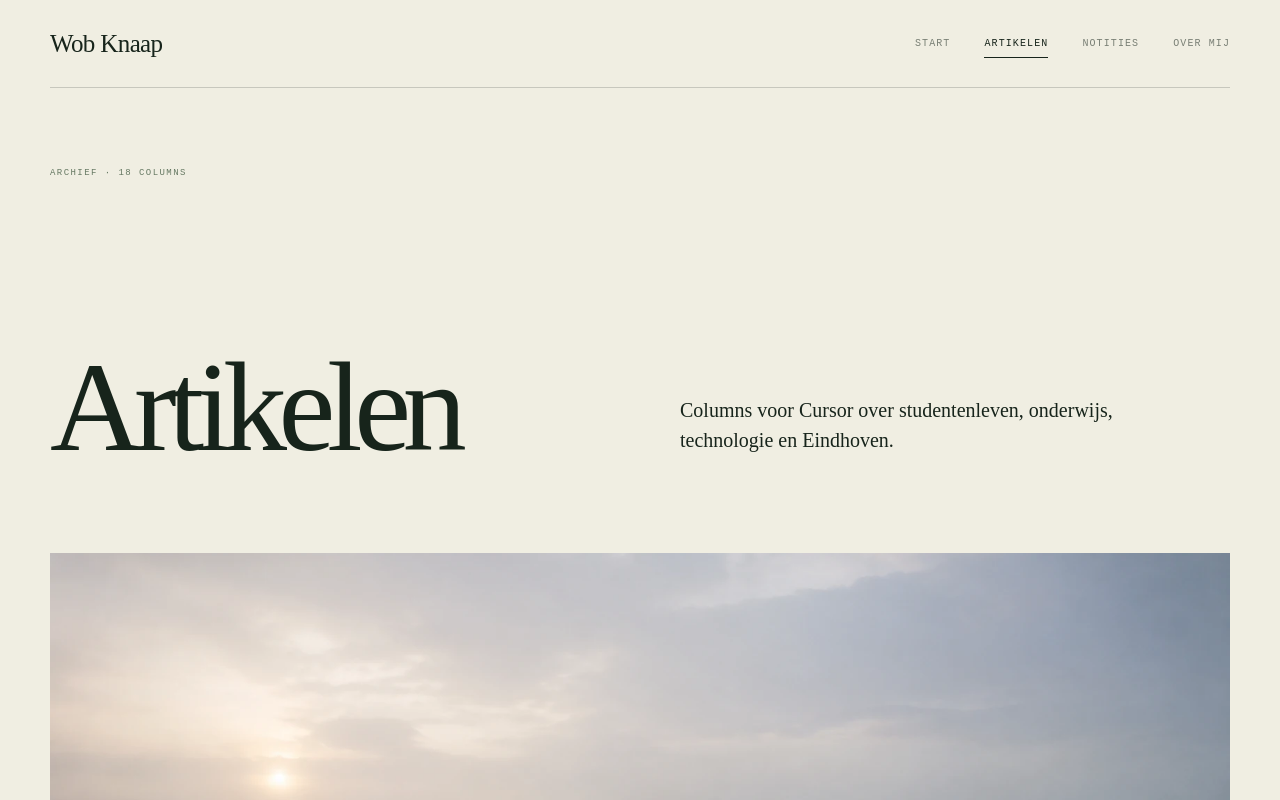
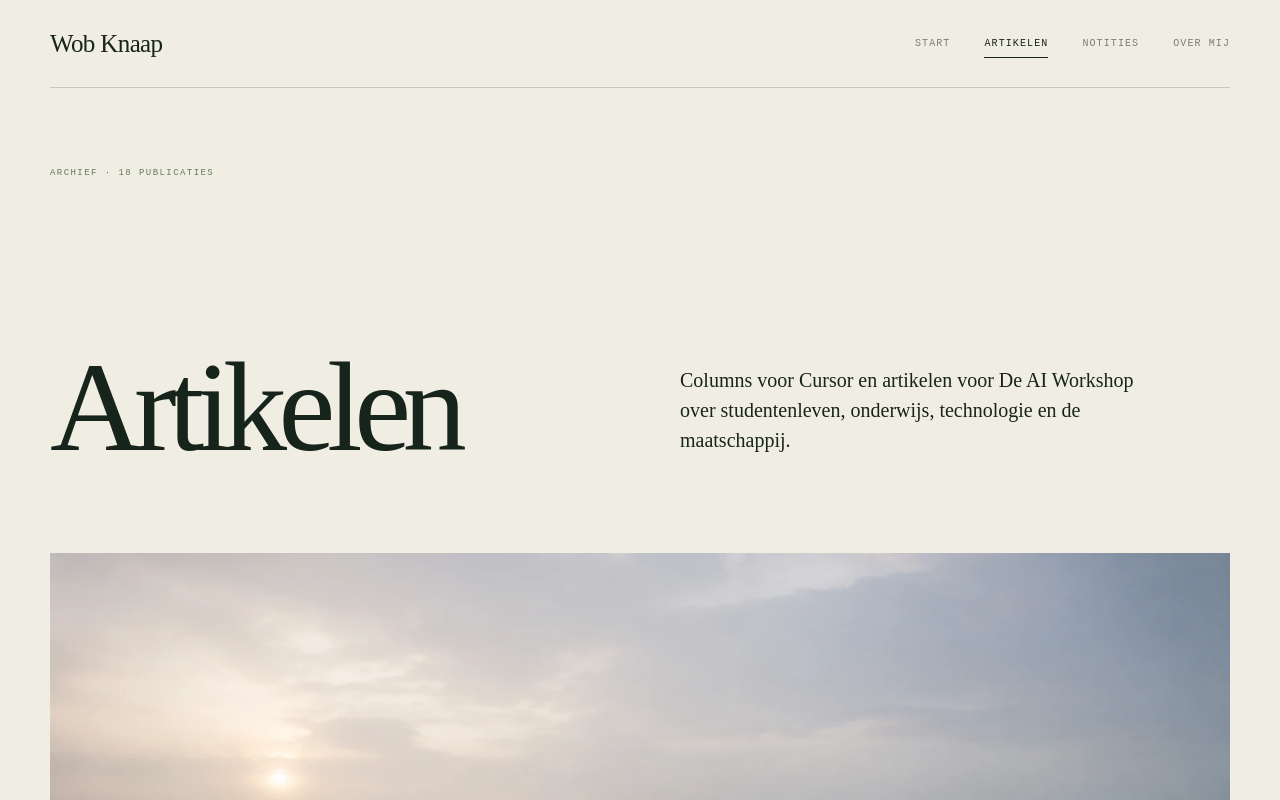
Before and after one commit to Wobknaap/Site, a Next.js app: page /artikelen in a window 1280 px wide. Shown: the top 800 px of the page. Built offline with nearby package versions, Linux system fonts and the light colour scheme.

Commit message:
Werk publicatieoverzicht bij

```diff
--- a/app/artikelen/page.tsx
+++ b/app/artikelen/page.tsx
@@ -5,7 +5,7 @@ import { articles } from "../content";
 
 export const metadata: Metadata = {
   title: "Artikelen · Wob Knaap",
-  description: "Columns van Wob Knaap voor Cursor over studentenleven, onderwijs, technologie en Eindhoven.",
+  description: "Columns, essays en analyses van Wob Knaap over studentenleven, onderwijs, technologie en Eindhoven.",
 };
 
 export default function ArticlesPage() {
@@ -13,9 +13,9 @@ export default function ArticlesPage() {
     <main id="top">
       <SiteHeader active="artikelen" />
       <header className="page-intro page-wrap">
-        <p className="eyebrow">Archief · {articles.length} columns</p>
+        <p className="eyebrow">Archief · {articles.length} publicaties</p>
         <h1>Artikelen</h1>
-        <p>Columns voor Cursor over studentenleven, onderwijs, technologie en Eindhoven.</p>
+        <p>Columns voor Cursor en artikelen voor De AI Workshop over studentenleven, onderwijs, technologie en de maatschappij.</p>
       </header>
       <figure className="wide-image page-wrap">
         <img src="/images/hero-landscape.webp" alt="Een bankje in een groen landschap bij zonsopkomst" />
```
